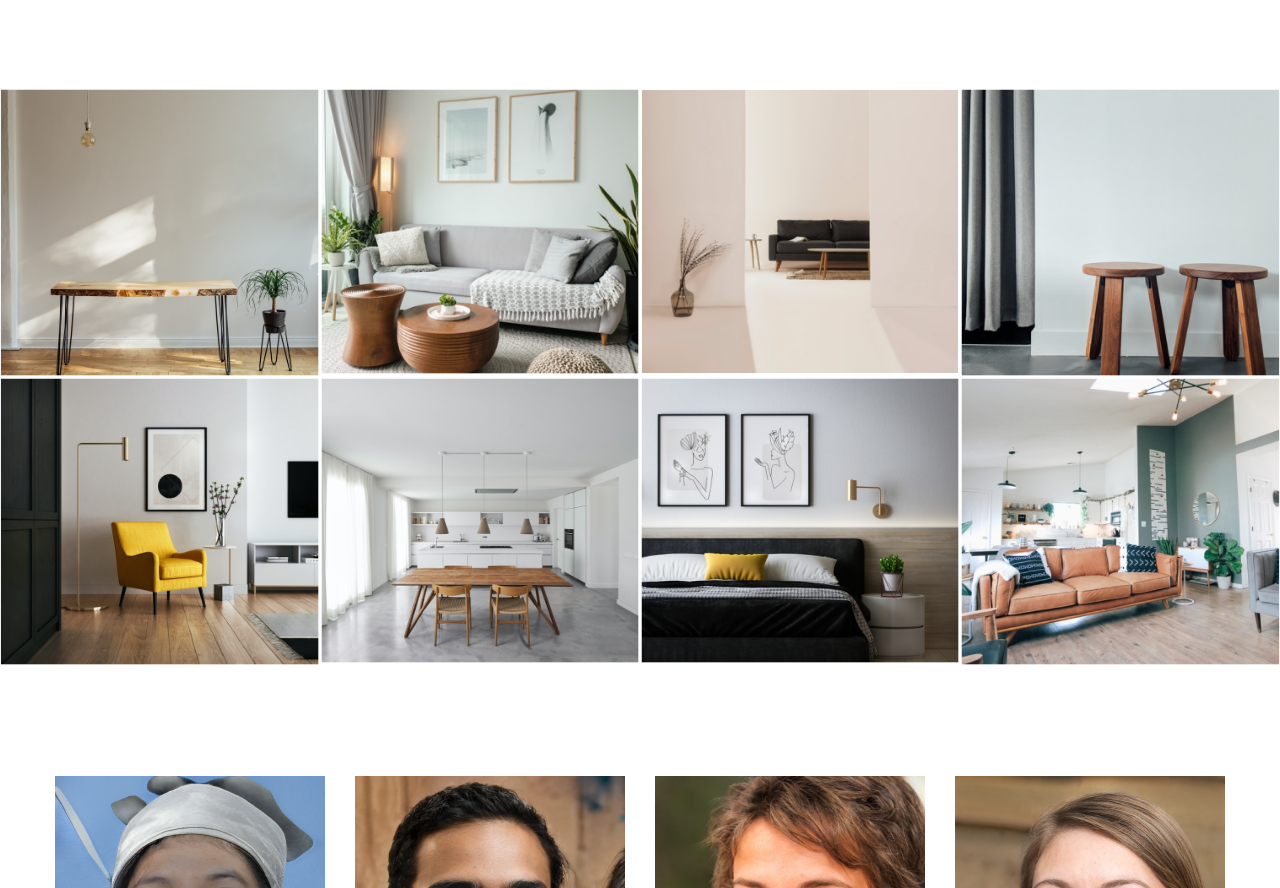
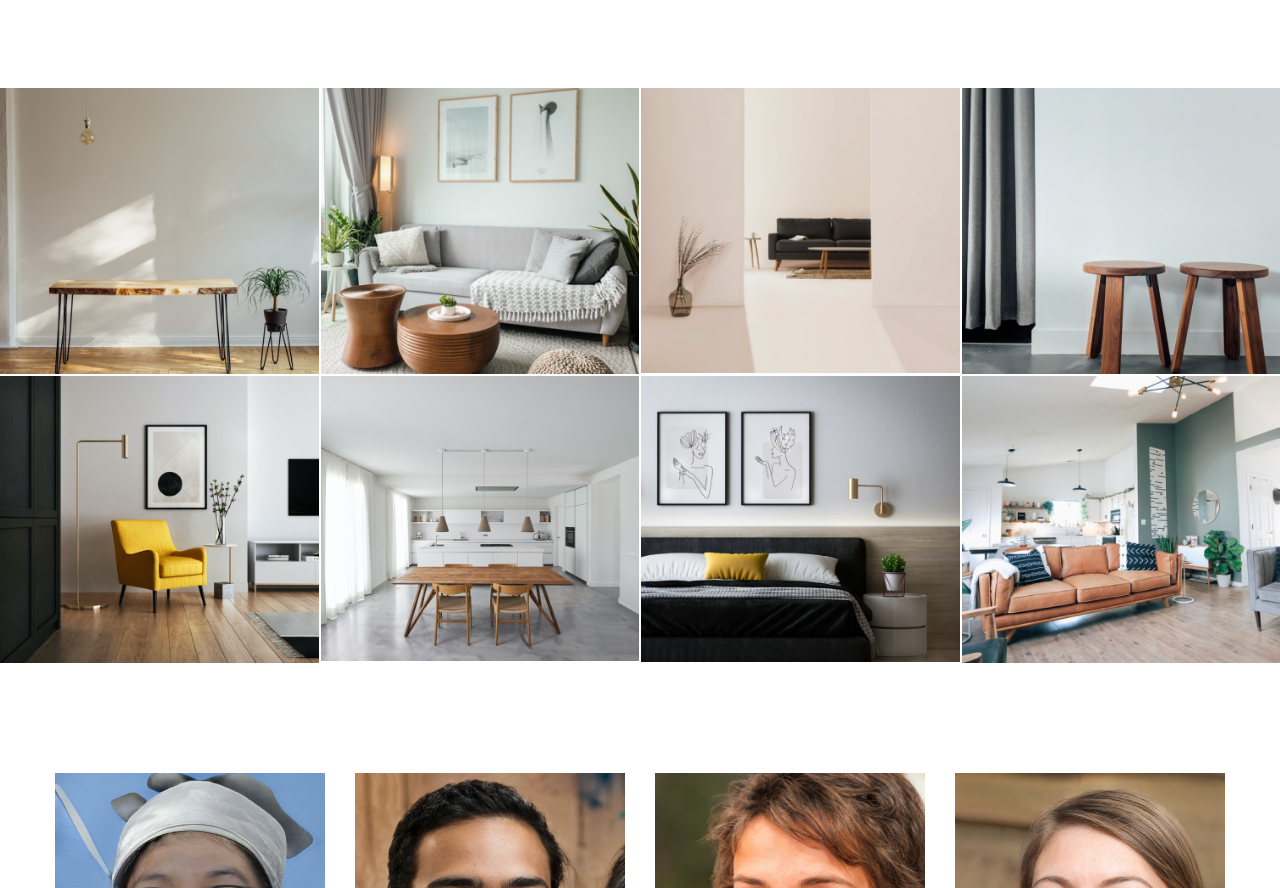
Before and after one commit to Natandronovich/active-box-project, a website built with Parcel: page index.html in a window 1280 px wide. Shown: the part 1606-2494 px from the top of the page. Built offline with nearby package versions, Linux system fonts and the light colour scheme.

Commit message:
added cropped cards

```diff
--- a/index.html
+++ b/index.html
@@ -128,7 +128,7 @@
                 <div class="work__card">
                     <div class="work-card__image">
                         <div class="work-card__image-wrapper">
-                            <img src="./images/work_1.png" alt="image">
+                            <img src="./images/work_1-1.png" alt="image">
                         </div>
                     </div>
                     <div class="work-card__text">
@@ -143,7 +143,7 @@
                 <div class="work__card">
                     <div class="work-card__image">
                         <div class="work-card__image-wrapper">
-                            <img src="./images/work_2.png" alt="image">
+                            <img src="./images/work_2-1.png" alt="image">
                         </div>
                     </div>
                     <div class="work-card__text">
@@ -158,7 +158,7 @@
                 <div class="work__card">
                     <div class="work-card__image">
                         <div class="work-card__image-wrapper">
-                            <img class="image-border" src="./images/work_3.png" alt="image">
+                            <img src="./images/work_3-1.png" alt="image">
                         </div>
                     </div>
                     <div class="work-card__text">
@@ -173,7 +173,7 @@
                 <div class="work__card">
                     <div class="work-card__image">
                         <div class="work-card__image-wrapper">
-                            <img src="./images/work_4.png" alt="image">
+                            <img src="./images/work_4-1.png" alt="image">
                         </div>
                     </div>
                     <div class="work-card__text">
@@ -188,7 +188,7 @@
                 <div class="work__card">
                     <div class="work-card__image">
                         <div class="work-card__image-wrapper">
-                            <img src="./images/work_5.png" alt="image">
+                            <img src="./images/work_5-1.png" alt="image">
                         </div>
                     </div>
                     <div class="work-card__text">
@@ -203,7 +203,7 @@
                 <div class="work__card">
                     <div class="work__image">
                         <div class="work__image-wrapper">
-                            <img src="./images/work_6.png" alt="image">
+                            <img src="./images/work_6-1.png" alt="image">
                         </div>
                     </div>
                     <div class="work-card__text">
@@ -218,7 +218,7 @@
                 <div class="work__card">
                     <div class="work-card__image">
                         <div class="work-card__image-wrapper">
-                            <img src="./images/work_7.png" alt="image">
+                            <img src="./images/work_7-1.png" alt="image">
                         </div>
                     </div>
                     <div class="work-card__text">
@@ -233,7 +233,7 @@
                 <div class="work__card">
                     <div class="work-card__image">
                         <div class="work-card__image-wrapper">
-                            <img src="./images/work_8.png" alt="image">
+                            <img src="./images/work_8-1.png" alt="image">
                         </div>
                     </div>
                     <div class="work-card__text">
--- a/styles/our-team.less
+++ b/styles/our-team.less
@@ -8,6 +8,11 @@
         display: grid;
         grid-template-columns: repeat(4, 1fr);
         gap: 30px;
+    }
+
+    .our-team__card:hover {
+        cursor: pointer;
+        box-shadow: 0 2px 5px 0 rgba(97, 95, 95, 0.4);
     }
 
     .team-card {
--- a/styles/work.less
+++ b/styles/work.less
@@ -6,6 +6,7 @@
     &__cards {
         display: grid;
         grid-template-columns: repeat(4, 1fr);
+        gap: 2px;
     }
 
     &__card {
@@ -15,6 +16,7 @@
             .work-card__text {
                 display: flex;
                 transition: all ease-in-out 0.3s;
+                cursor: pointer;
             }
         }
 
@@ -27,12 +29,6 @@
         }
 
         .work-card {
-            &__image {
-
-                .image-border {
-                    border: 2px solid #FFFFFF;
-                }
-            }
 
             &__text {
                 display: flex;
```
Also changed, not shown: images/work_1-1.png (added), images/work_1.png (deleted), images/work_2-1.png (added), images/work_2.png (deleted), images/work_3-1.png (added), images/work_3.png (deleted), images/work_4-1.png (added), images/work_4.png (deleted), images/work_5-1.png (added), images/work_5.png (deleted), images/work_6-1.png (added), images/work_6.png (deleted), images/work_7-1.png (added), images/work_7.png (deleted), 2 more files.
